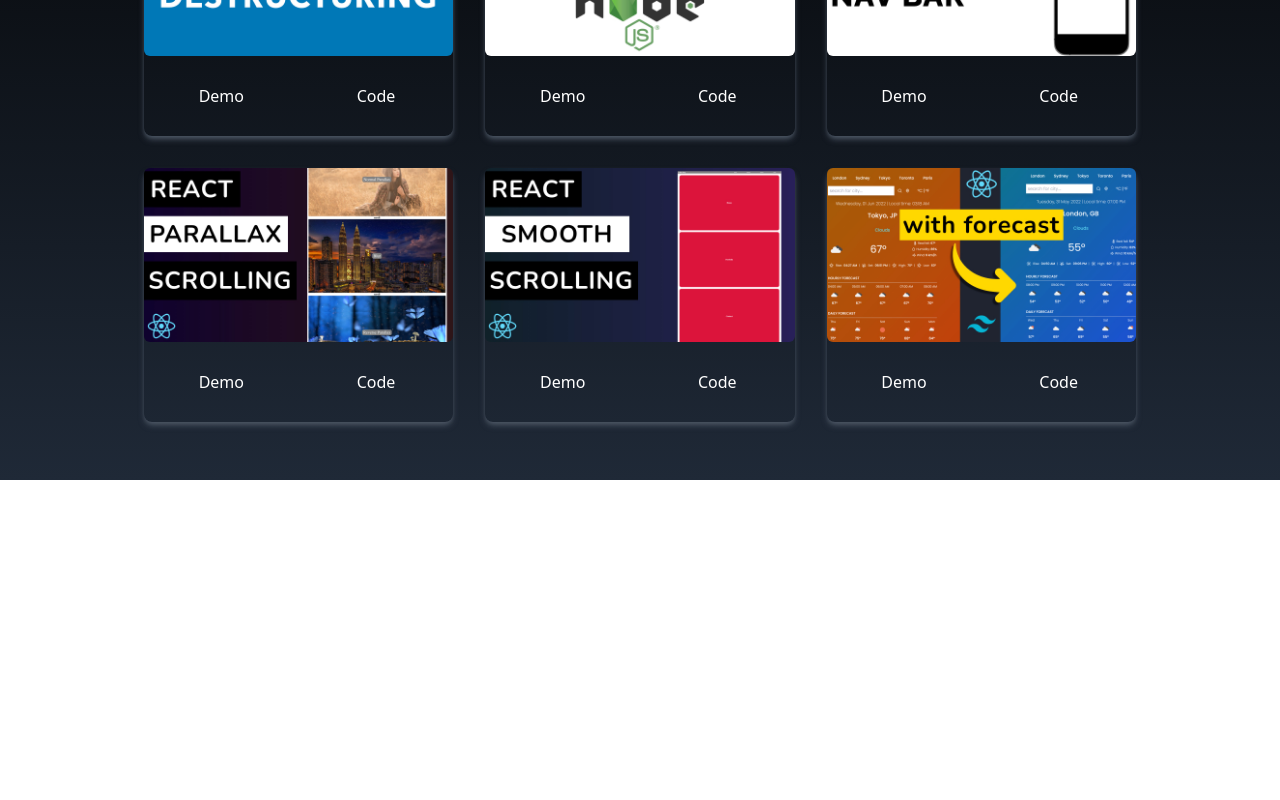
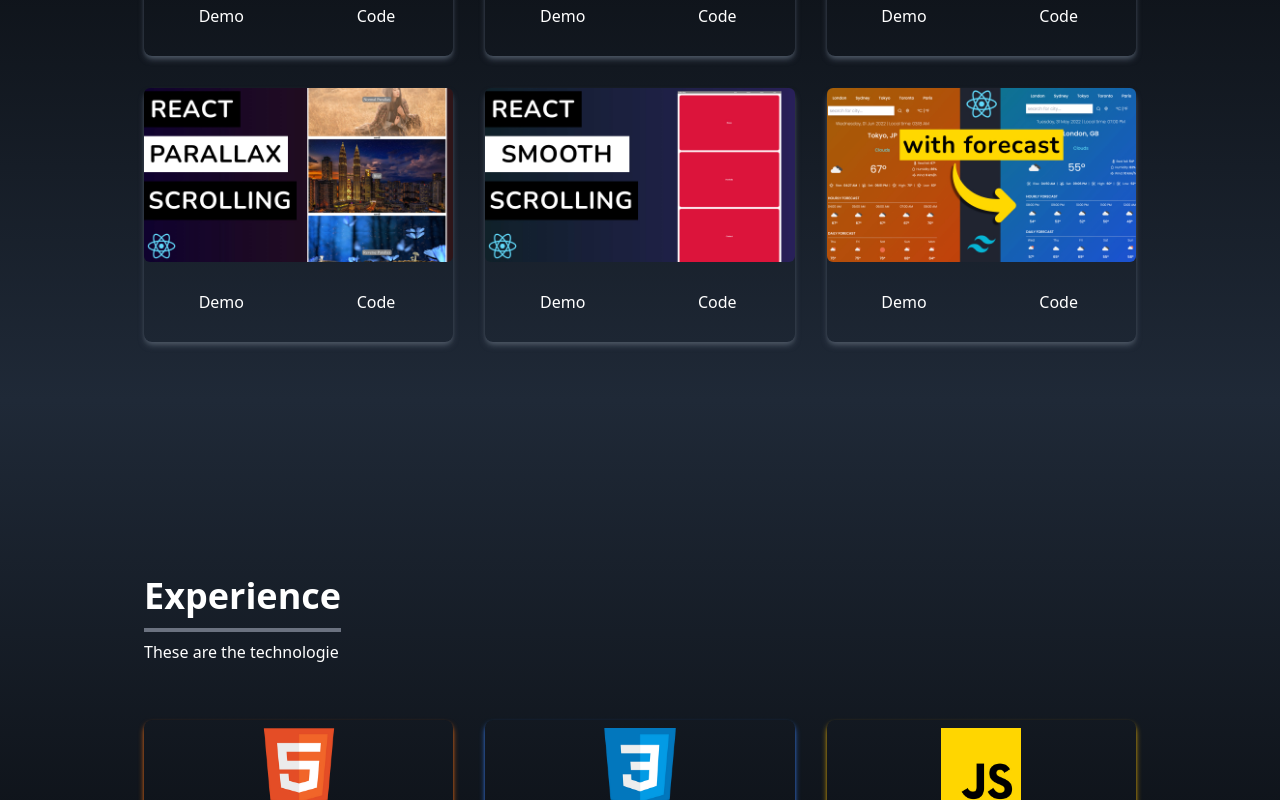
Before and after one commit to Venkatesh-j-koppar/Portfolio, a React (Create React App) app: page / in a window 1280 px wide. Shown: the part 2000-2800 px from the top of the page. Before the commit the page ends 2480 px from the top, so only its background shows below. Built offline with nearby package versions, Linux system fonts and the light colour scheme.

Commit message:
feat:completed

```diff
--- a/package.json
+++ b/package.json
@@ -10,6 +10,7 @@
     "react-dom": "^18.2.0",
     "react-icons": "^4.11.0",
     "react-scripts": "5.0.1",
+    "react-scroll": "^1.8.9",
     "web-vitals": "^2.1.4"
   },
   "scripts": {
--- a/src/App.js
+++ b/src/App.js
@@ -3,6 +3,8 @@
 import NavBar from "./components/NavBar";
 import SocialLinks from "./components/SocialLinks";
 import Portfolio from "./components/Portfolio";
+import Experience from "./components/Experience";
+import Contact from "./components/Contact";
 
 export default function App() {
   return (
@@ -12,6 +14,8 @@
       <SocialLinks />
       <About />
       <Portfolio />
+      <Experience />
+      <Contact />
     </div>
   );
 }
--- /dev/null
+++ b/src/components/Contact.jsx
@@ -0,0 +1,50 @@
+import React from "react";
+
+function Contact() {
+  return (
+    <div
+      name="contact"
+      className="w-full h-screen bg-gradient-to-b from-black to-gray-800 p-4 text-white"
+    >
+      <div className="flex flex-col p-4 justify-center max-w-screen-lg mx-auto h-full ">
+        <div className="pb-8">
+          <p className="text-4xl font-bold inline border-b-4 border-gray-500">
+            Contact
+          </p>
+          <p className="py-6"> Submit the form Below to get in touch with me</p>
+        </div>
+        <div className="flex justify-center items-center">
+          <form
+            action="https://getform.io/f/6da5e0ac-3ff5-45d9-927b-7c1e69ab740a"
+            method="POST"
+            className="flex flex-col md:w-1/2"
+          >
+            <input
+              type="text"
+              name="name"
+              placeholder="Enter your Name"
+              className="p-2 bg-transparent border-2 rounded text-white focus:outline-none"
+            />
+            <input
+              type="text"
+              name="email"
+              placeholder="Enter your Email"
+              className="p-2 bg-transparent border-2 rounded text-white focus:outline-none my-4"
+            />
+            <textarea
+              name="message"
+              rows="10"
+              placeholder="Enter your message"
+              className="p-2 bg-transparent border-2 rounded-md text-white focus:outline-none"
+            />
+            <button className="text-white bg-gradient-to-b from-cyan-500 to-blue-500 px-6 py-3 my-8 mx-auto flex items-center rounded-md hover:scale-110 duration-300 border-none">
+              Let's Talk
+            </button>
+          </form>
+        </div>
+      </div>
+    </div>
+  );
+}
+
+export default Contact;
--- /dev/null
+++ b/src/components/Experience.jsx
@@ -0,0 +1,81 @@
+import React from "react";
+import html from "../assets/experience/html.png";
+import css from "../assets/experience/css.png";
+import javascript from "../assets/experience/javascript.png";
+import react from "../assets/experience/react.png";
+import tailwind from "../assets/experience/tailwind.png";
+import github from "../assets/experience/github.png";
+
+function Experience() {
+  const tech = [
+    {
+      id: 1,
+      src: html,
+      title: "HTML",
+      style: "shadow-orange-500",
+    },
+    {
+      id: 2,
+      src: css,
+      title: "CSS",
+      style: "shadow-blue-500",
+    },
+    {
+      id: 3,
+      src: javascript,
+      title: "JavaScript",
+      style: "shadow-yellow-500",
+    },
+    {
+      id: 4,
+      src: react,
+      title: "React",
+      style: "shadow-yellow-500",
+    },
+    {
+      id: 5,
+      src: tailwind,
+      title: "TailwindCSS",
+      style: "shadow-yellow-500",
+    },
+    {
+      id: 6,
+      src: github,
+      title: "Github",
+      style: "shadow-gray-500",
+    },
+  ];
+  return (
+    <div
+      name="experience"
+      className="bg-gradient-to-b  to-black from-gray-800 w-full h-screen"
+    >
+      <div className="max-w-screen-lg mx-auto p-4 flex flex-col justify-center w-full h-full text-white">
+        <div>
+          <p className="text-4xl font-bold border-b-4 border-gray-500 py-2 inline">
+            Experience
+          </p>
+          <p className="py-6">These are the technologie</p>
+        </div>
+
+        <div className="w-full grid grid-cols-2 sm:grid-cols-3 gap-8 text-center py-8 px-12 sm:px-0">
+          {tech.map(({ id, src, title, style }) => (
+            <div
+              key={id}
+              className={
+                "shadow-md hover:scale-105 duration-300 py-2 rounded-lg" +
+                " " +
+                style
+              }
+            >
+              <img src={src} alt="" className="w-20 mx-auto" />
+              <p>{title}</p>
+            </div>
+          ))}
+        </div>
+      </div>
+    </div>
+  );
+}
+
+export default Experience;
--- a/src/components/Home.jsx
+++ b/src/components/Home.jsx
@@ -1,6 +1,7 @@
 import React from "react";
 import Hero from "../assets/heroImage.png";
 import { MdKeyboardArrowRight } from "react-icons/md";
+import { Link } from "react-scroll";
 
 const Home = () => {
   return (
@@ -17,12 +18,17 @@
             I am having 2.5 years of Experience
           </p>
           <div>
-            <button className="group text-white w-fit px-6 py-3 my-2 flex justify-center items-center rounded-md bg-gradient-to-r mx-auto w-2/3 md:w-full from-cyan-500 to-blue-500 text-xl">
+            <Link
+              to="portfolio"
+              smooth
+              duration={500}
+              className="group text-white w-fit px-6 py-3 my-2 flex justify-center items-center rounded-md bg-gradient-to-r mx-auto w-2/3 md:w-full from-cyan-500 to-blue-500 text-xl"
+            >
               Portfolio
               <span className="group-hover:rotate-90 duration-300">
                 <MdKeyboardArrowRight size={30} />
               </span>
-            </button>
+            </Link>
           </div>
         </div>
         <div>
--- a/src/components/NavBar.jsx
+++ b/src/components/NavBar.jsx
@@ -1,5 +1,6 @@
 import React, { useState } from "react";
 import { FaBars, FaTimes } from "react-icons/fa";
+import { Link } from "react-scroll";
 
 const NavBar = () => {
   const [nav, setNav] = useState(false);
@@ -14,19 +15,19 @@
     },
     {
       id: 3,
-      link: "Portfolio",
+      link: "portfolio",
     },
     {
       id: 4,
-      link: "Experience",
+      link: "experience",
     },
     {
       id: 5,
-      link: "Contact",
+      link: "contact",
     },
   ];
   return (
-    <div className="flex justify-between items-center w-full h-20 px-4 bg-black text-white ">
+    <div className="flex justify-between items-center w-full h-20 px-4 bg-black text-white fixed">
       <h1 className="text-5xl font-signature ml-2">Venkatesh</h1>
 
       <ul className="hidden md:flex">
@@ -35,7 +36,9 @@
             key={id}
             className=" px-4 cursor-pointer capitalize font-medium text-gray-400 hover:scale-110 duration-200 list-none"
           >
-            {link.link}
+            <Link to={link.link} smooth duration={300}>
+              {link.link}
+            </Link>
           </li>
         ))}
       </ul>
@@ -50,7 +53,16 @@
       {nav && (
         <ul className="flex flex-col justify-center items-center absolute top-0 left-0 w-full h-screen bg-gradient-to-b from-black to-gray-800 text-gray-500">
           {links.map((link) => (
-            <li className="text-4xl m-5 capitalize">{link.link}</li>
+            <li className="text-4xl m-5 capitalize">
+              <Link
+                onClick={() => setNav(!nav)}
+                to={link.link}
+                smooth
+                duration={300}
+              >
+                {link.link}
+              </Link>
+            </li>
           ))}
         </ul>
       )}
```
Also changed, not shown: 1 other file (tests, documents, lock files or other folders).
